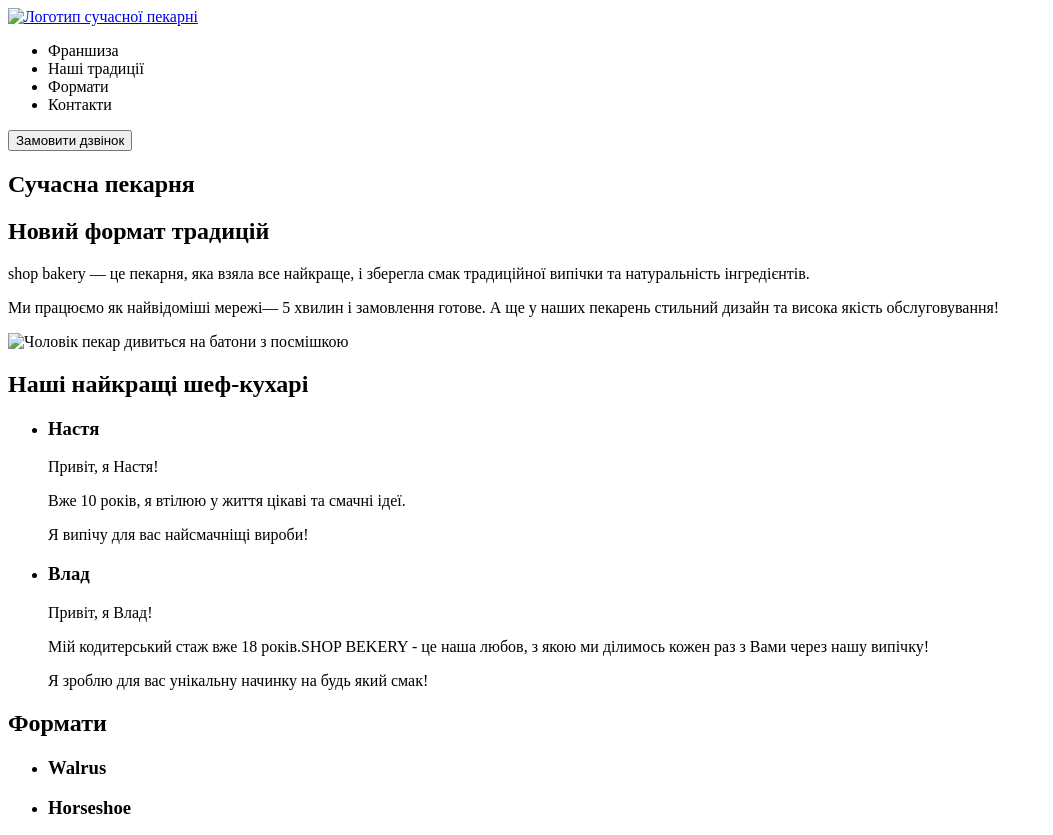
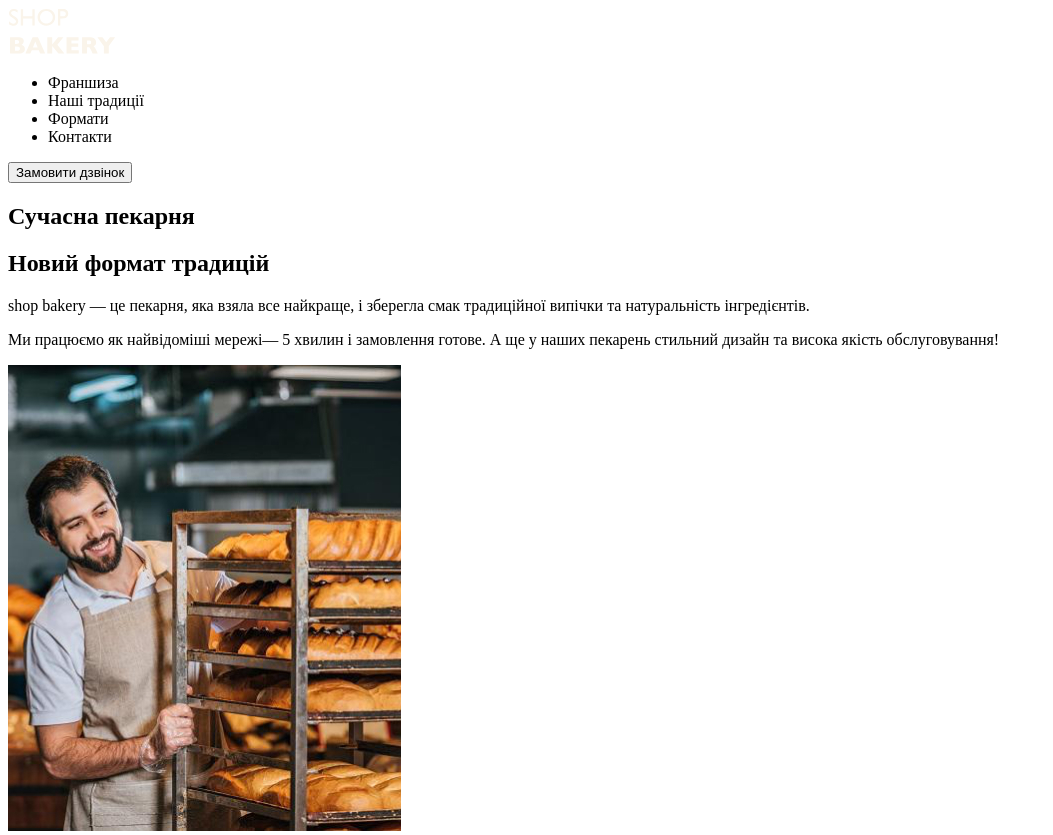
Before and after one commit to radovaaa/genius-test, a plain HTML site: page index.html in a window 1280 px wide. Shown: the top 835 px of the page, without its empty margins (0-1053 px from the left). Drawn offline with Linux system fonts and the light colour scheme.

Commit message:
Add files via upload

```diff
--- a/index.html
+++ b/index.html
@@ -18,7 +18,7 @@
     <header>
         <nav>
             <a href="#">
-                <img src="./image/logo.svg"  alt="Логотип сучасної пекарні" />
+                <img src="logo.svg"  alt="Логотип сучасної пекарні" />
             </a>
             <ul>
                 <li><a href"#">Франшиза</a></li>
@@ -45,7 +45,7 @@
                 А ще у наших пекарень стильний дизайн
                 та висока якість обслуговування!
             </p>
-            <img src="./image/image 1560.jpg" alt="Чоловік пекар дивиться на батони з посмішкою" />
+            <img src="image 1560.jpg" alt="Чоловік пекар дивиться на батони з посмішкою" />
         </section>
         <section>
             <h2>Наші найкращі шеф-кухарі</h2>
```
